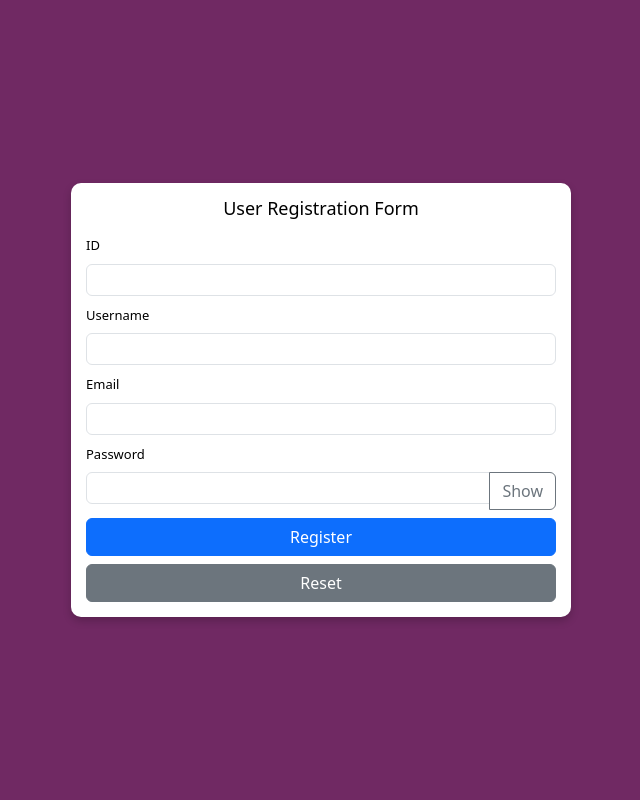
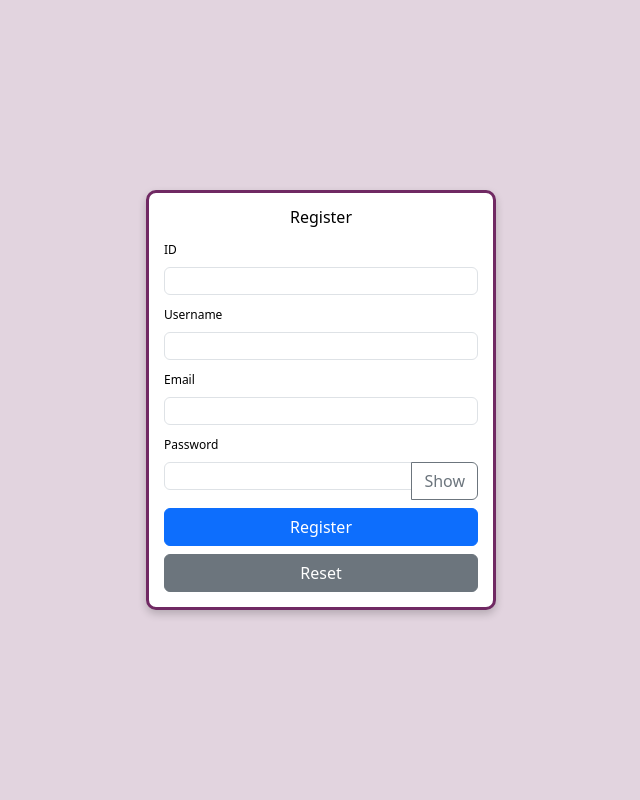
Before and after one commit to emmakaranja757/apiproject, a PHP site: page /processes/register.php in a window 1280 px wide. Shown: the whole page, without its empty margins (319-959 px from the left). Run offline with PHP 8.4, Linux system fonts and the light colour scheme; some libraries are stand-ins or nearby versions.

Commit message:
register

```diff
--- a/processes/register.php
+++ b/processes/register.php
@@ -1,69 +1,3 @@
-<?php
-session_start(); // Start the session
-
-$message = ''; // To hold the notification message
-$otp = ''; // To store the generated OTP
-
-if ($_SERVER['REQUEST_METHOD'] === 'POST') {
-    include '../db_connection.php';
-    include '../2F/otp_generator.php'; // Include the OTP generator file
-    include '../PHPMailer/mailer_demo.php'; // Include the mailer file
-
-    $id = htmlspecialchars(trim($_POST['id']));
-    $username = htmlspecialchars(trim($_POST['username']));
-    $email = htmlspecialchars(trim($_POST['email']));
-    $password = htmlspecialchars(trim($_POST['password']));
-
-    try {
-        $pdo = getDbConnection();
-
-        // Check if the ID already exists
-        $checkQuery = "SELECT id FROM info WHERE id = :id";
-        $checkStmt = $pdo->prepare($checkQuery);
-        $checkStmt->bindParam(':id', $id);
-        $checkStmt->execute();
-
-        if ($checkStmt->rowCount() > 0) {
-            // ID already exists
-            $message = "<script>alert('The ID already exists in the database. Please use a different ID.');</script>";
-        } else {
-            // Proceed with the insertion
-            $query = "INSERT INTO info (id, username, email, password) VALUES (:id, :username, :email, :password)";
-            $stmt = $pdo->prepare($query);
-
-            $hashedPassword = password_hash($password, PASSWORD_BCRYPT);
-
-            $stmt->bindParam(':id', $id);
-            $stmt->bindParam(':username', $username);
-            $stmt->bindParam(':email', $email);
-            $stmt->bindParam(':password', $hashedPassword);
-
-            if ($stmt->execute()) {
-                // Generate OTP after successful registration
-                $otp = generate(); // Call the generate function from otp_generator.php
-
-                // Store email and OTP in the session
-                $_SESSION['email'] = $email;
-                $_SESSION['otp'] = $otp;
-
-                // Send email with OTP
-                if (sendMail($email, $otp)) {
-                    // Redirect to register_user.php after successful email
-                    header("Location: register_user.php");
-                    exit(); // Ensure no further code is executed
-                } else {
-                    $message = "<div class='alert alert-danger mt-3'>Failed to send OTP. Please try again later.</div>";
-                }
-            } else {
-                $message = "<div class='alert alert-danger mt-3'>Failed to register user. Please try again!</div>";
-            }
-        }
-    } catch (PDOException $e) {
-        $message = "<div class='alert alert-danger mt-3'>Error: " . $e->getMessage() . "</div>";
-    }
-}
-?>
-
 <!DOCTYPE html>
 <html lang="en">
 <head>
@@ -73,47 +7,44 @@ if ($_SERVER['REQUEST_METHOD'] === 'POST') {
     <link href="https://cdn.jsdelivr.net/npm/bootstrap@5.3.0-alpha1/dist/css/bootstrap.min.css" rel="stylesheet">
     <style>
         body {
-            background-color: #702963;
+            background: rgba(112, 41, 99, 0.2); /* Faint background color */
             color: white;
             height: 100vh;
             margin: 0;
             display: flex;
             justify-content: center;
             align-items: center;
-            overflow: hidden;
             font-size: 14px;
         }
         .floating-table {
             background-color: white;
             color: black;
+            border: 3px solid #702963; /* Reduced border size */
             border-radius: 10px;
             box-shadow: 0 4px 8px rgba(0, 0, 0, 0.2);
             padding: 15px;
-            width: 90%;
-            max-width: 500px;
+            width: 80%;
+            max-width: 350px; /* Minimized form size */
         }
         .floating-table h2 {
-            font-size: 18px;
-            margin-bottom: 15px;
+            font-size: 16px;
+            margin-bottom: 10px;
         }
         .form-label {
-            font-size: 13px;
+            font-size: 12px;
         }
         .form-control {
-            height: 32px;
-            font-size: 13px;
+            height: 28px;
+            font-size: 12px;
         }
         button {
-            font-size: 13px;
+            font-size: 12px;
         }
     </style>
 </head>
 <body>
     <div class="floating-table">
-        <h2 class="text-center">User Registration Form</h2>
-        <!-- Notification Message -->
-        <?php if (!empty($message)) echo $message; ?>
-
+        <h2 class="text-center">Register</h2>
         <form id="registrationForm" action="register.php" method="POST">
             <div class="mb-2">
                 <label for="id" class="form-label">ID</label>
@@ -144,43 +75,6 @@ if ($_SERVER['REQUEST_METHOD'] === 'POST') {
             const passwordField = document.getElementById('password');
             passwordField.type = passwordField.type === 'password' ? 'text' : 'password';
         }
-
-        document.getElementById('registrationForm').addEventListener('submit', function (e) {
-            const id = document.getElementById('id').value.trim();
-            const username = document.getElementById('username').value.trim();
-            const email = document.getElementById('email').value.trim();
-            const password = document.getElementById('password').value.trim();
-
-            // ID Validation
-            if (!id) {
-                alert('ID is required.');
-                e.preventDefault();
-                return;
-            }
-
-            // Username Validation
-            if (username.length < 3) {
-                alert('Username must be at least 3 characters long.');
-                e.preventDefault();
-                return;
-            }
-
-            // Email Validation
-            const emailRegex = /^[^\s@]+@[^\s@]+\.[^\s@]+$/;
-            if (!emailRegex.test(email)) {
-                alert('Invalid email format.');
-                e.preventDefault();
-                return;
-            }
-
-            // Password Validation
-           // const passwordRegex = /^(?=.[a-z])(?=.[A-Z])(?=.\d)(?=.[@$!%?&])[A-Za-z\d@$!%?&]{8,}$/;
-           // if (!passwordRegex.test(password)) {
-             //   alert('Password must be at least 8 characters long, contain at least one uppercase letter, one lowercase letter, one number, and one special character.');
-              //  e.preventDefault();
-               // return;
-           // }
-        });
     </script>
 </body>
 </html>
```
